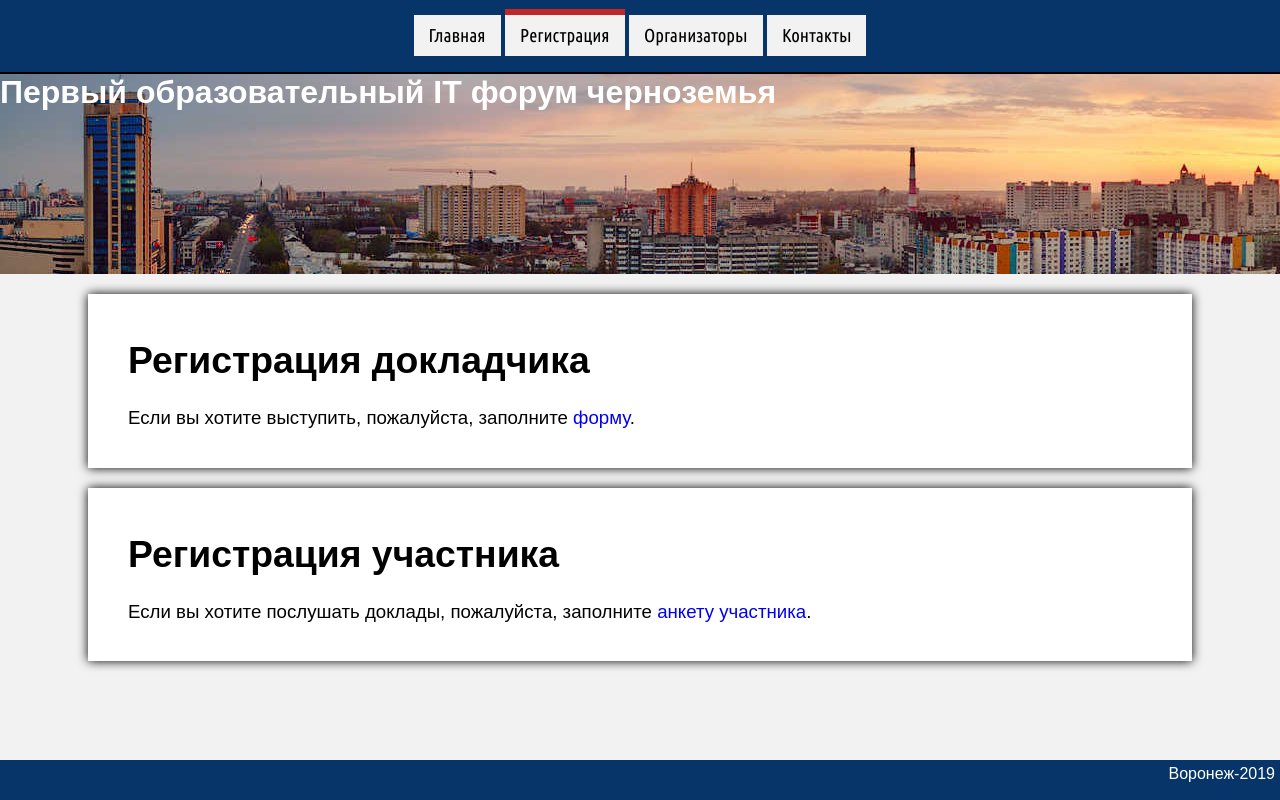
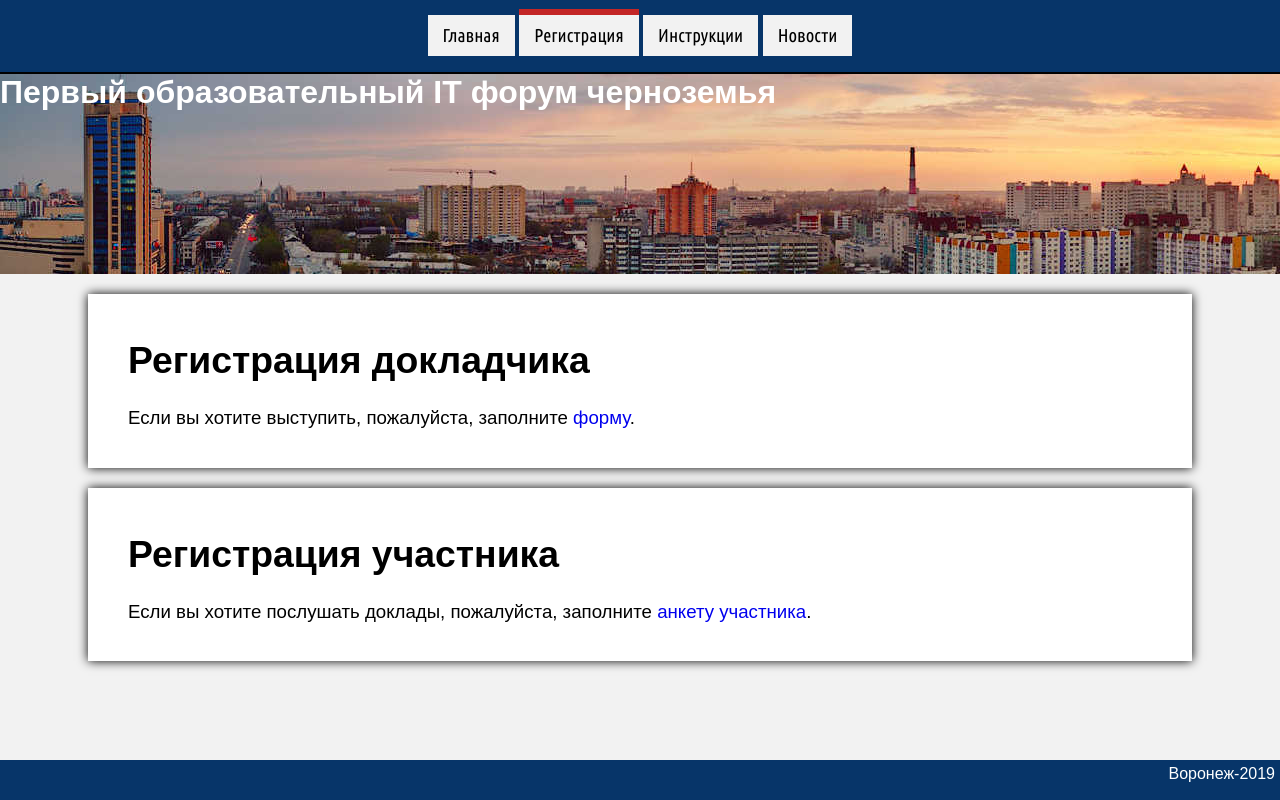
Before and after one commit to xroff/edu, a plain HTML site: page reg.html in a window 1280 px wide. Drawn offline with Linux system fonts and the light colour scheme.

Commit message:
Generated by sitegen

```diff
--- a/all.css
+++ b/all.css
@@ -64,6 +64,7 @@ a:visited {
 	padding: 20px 40px;
 	font-size: 14pt;
 	box-shadow: 0 0 10px #000000;
+	overflow: auto;
 }
 
 .logo {
--- a/reg.html
+++ b/reg.html
@@ -3,15 +3,16 @@
 	<head>
 		<meta charset="utf-8">
 		<link rel="stylesheet" type="text/css" href="all.css">
-		<title>Регистрация - Первый образовательный IT форум черноземья</title>
+		<title>Регистрация - Первый образовательный it форум</title>
 	</head>
 	<body>
 		<nav>
 			<ul class="mainnav">
-				<li><a href="index.html">Главная</a></li>
-				<li><a href="reg.html"  class="active">Регистрация</a></li>
-				<li><a href="">Организаторы</a></li>
-				<li><a href="">Контакты</a></li>
+				<li><a href="index.html" >Главная</a></li>
+<li><a href="reg.html" class="active">Регистрация</a></li>
+<li><a href="man.html" >Инструкции</a></li>
+<li><a href="news.html" >Новости</a></li>
+
 			</ul>
 		</nav>
 		<div class="logo"><h1>Первый образовательный IT форум черноземья</h1></div>
@@ -19,11 +20,14 @@
 			<div class="article">
 	<h1>Регистрация докладчика</h1>
 <p>Если вы хотите выступить, пожалуйста, заполните <a href="https://docs.google.com/forms/d/e/1FAIpQLSeMDZACE6qdJidtBQjYY1OOOThHGh7ocKJxB0LwGOVTJjMXMw/viewform?usp=sf_link">форму</a>.</p>
+
 </div>
 <div class="article">
 	<h1>Регистрация участника</h1>
 <p>Если вы хотите послушать доклады, пожалуйста, заполните <a href="https://docs.google.com/forms/d/e/1FAIpQLSedh2eSBV5ZiCrT2QWNDH0SlQnKg1aNoqE2R-VaXxZmjhhsBQ/viewform?usp=sf_link">анкету участника</a>.</p>
+
 </div>
+
 		</div>
 		<footer>
 		<div id="footer">
```
Also changed, not shown: index.html (+11 -8 lines). Lines whose indentation alone changed are shown as unchanged.
